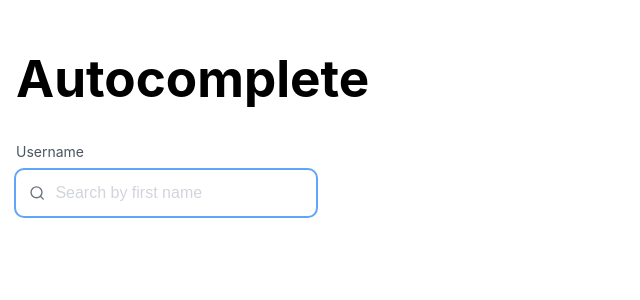
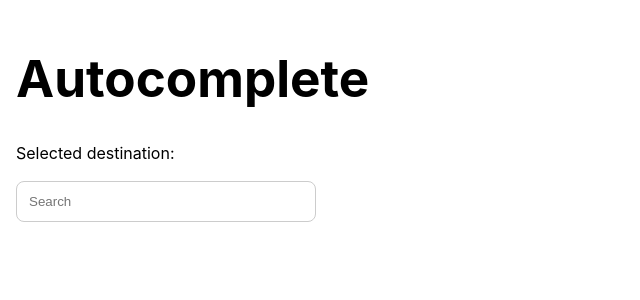
Before and after one commit to younessbennaj/autocomplete, a React (Vite) app: page / in a window 1280 px wide. Shown: the top 300 px of the page, without its empty margins (0-640 px from the left). Built offline with nearby package versions, Linux system fonts and the light colour scheme.

Commit message:
feat: implement compound component pattern and new autocomplete component API

```diff
--- /dev/null
+++ b/src/App.module.css
@@ -0,0 +1,93 @@
+.wrapper {
+  position: relative;
+  display: flex;
+  flex-direction: column;
+  gap: 0.5rem;
+}
+
+.input {
+  width: 100%;
+  font-size: 1rem;
+  border: none;
+}
+
+.input:focus-within {
+  outline: none;
+}
+
+.input::placeholder {
+  color: #d1d5db;
+  font-weight: 400;
+}
+
+.dropdown {
+  border: 1px solid #cbd5e1;
+  border-radius: 8px;
+  position: absolute;
+  width: 100%;
+  padding: 8px;
+  top: calc(100% + 8px); /* Le positionne juste en dessous du parent */
+  left: 0;
+  box-shadow: 0 4px 6px -1px rgb(0 0 0 / 0.1), 0 2px 4px -2px rgb(0 0 0 / 0.1);
+}
+
+@keyframes pulse {
+  0% {
+    background-position: 0% 0%;
+  }
+  100% {
+    background-position: -135% 0%;
+  }
+}
+
+.skeleton {
+  animation: pulse 2s infinite;
+  background: linear-gradient(-90deg, #efefef 0%, #fcfcfc 50%, #efefef 100%);
+  background-size: 400% 400%;
+  height: 24px;
+  width: 100%;
+  border-radius: 4px;
+}
+
+.inputWrapper {
+  display: flex;
+  align-items: center;
+  border: 1px solid #ccc;
+  border-radius: 0.25rem;
+  padding: 0.75rem;
+  border-radius: 8px;
+  gap: 0.5rem;
+}
+
+.inputWrapper:focus-within {
+  outline: 2px solid #60a5fa;
+  border-color: transparent;
+}
+
+.label {
+  color: #4b5563;
+  font-size: 14px;
+}
+
+.autocompleteItem {
+  padding: 0.75rem 1rem;
+  border-radius: 4px;
+}
+
+.autocompleteItem:hover {
+  cursor: pointer;
+}
+
+.autocompleteItem:hover {
+  background-color: #f3f4f6;
+}
+
+.autocompleteItem:focus-within {
+  background-color: #f3f4f6;
+  outline: none;
+}
+
+.autocompleteItem[aria-selected="true"] {
+  background-color: #f3f4f6;
+  color: #2563eb;
+}
--- a/src/App.tsx
+++ b/src/App.tsx
@@ -1,81 +1,95 @@
-import { useMemo, useState } from "react";
+import { useState } from "react";
 import "./App.css";
-import DATA from "./data.json";
-import Autocomplete from "./components/Autocomplete";
-import { debounce } from "lodash";
 
-type User = {
-  firstName: string;
-  id: string;
+import {
+  Autocomplete,
+  AutocompleteInput,
+  AutocompleteOption,
+  AutocompleteOptions,
+} from "./components/Autocomplete";
+
+import styles from "./App.module.css";
+
+type Destination = {
+  name: string;
+  id: number;
 };
 
-function fetchSuggestionsByProductName(search: string): Promise<User[]> {
-  return new Promise((resolve) => {
-    setTimeout(() => {
-      // limit to 10 suggestions
-      const suggestions = search
-        ? DATA.result
-            .filter((item) => {
-              return item.firstName
-                .toLowerCase()
-                .includes(search.toLowerCase());
-            })
-            .slice(0, 10)
-        : [];
-      resolve(suggestions);
-    }, 1000);
-  });
-}
+const destinations = [
+  { id: 1, name: "Paris" },
+  { id: 2, name: "Tokyo" },
+  { id: 3, name: "Milan" },
+  { id: 4, name: "Bangkok" },
+  { id: 5, name: "Los Angeles" },
+  { id: 6, name: "New York" },
+  { id: 7, name: "London" },
+  { id: 8, name: "Sydney" },
+  { id: 9, name: "Rome" },
+  { id: 10, name: "Barcelona" },
+  { id: 11, name: "Dubai" },
+  { id: 12, name: "San Francisco" },
+  { id: 13, name: "Berlin" },
+  { id: 14, name: "Istanbul" },
+  { id: 15, name: "Amsterdam" },
+  { id: 16, name: "Prague" },
+  { id: 17, name: "Seoul" },
+  { id: 18, name: "Cape Town" },
+  { id: 19, name: "Vienna" },
+  { id: 20, name: "Singapore" },
+];
 
 function App() {
-  const [search, setSearch] = useState("");
-  const [selected, setSelected] = useState("");
-  const [suggestions, setSuggestions] = useState<User[]>([]);
-  const [loading, setLoading] = useState(false);
+  const [query, setQuery] = useState("");
+  const [selectedDestination, setSelectedDestination] =
+    useState<Destination | null>(null);
 
-  const debouncedFetchSuggestions = useMemo(
-    () =>
-      debounce((value: string) => {
-        setLoading(true);
-        fetchSuggestionsByProductName(value).then((suggestions) => {
-          setSuggestions(suggestions);
-          setLoading(false);
+  const filteredDestination =
+    query === ""
+      ? destinations
+      : destinations.filter((destination) => {
+          return destination.name.toLowerCase().includes(query.toLowerCase());
         });
-        // add finally and catch to handle errors
-      }, 500),
-    []
-  );
-
-  function handleSearchChange(value: string) {
-    setSelected("");
-    setSearch(value);
-    setLoading(true);
-    debouncedFetchSuggestions(value);
-  }
 
   return (
     <>
       <h1>Autocomplete</h1>
+      <p>Selected destination: {selectedDestination?.name}</p>
       <div
         style={{
           width: "300px",
         }}
       >
         <Autocomplete
-          getSuggestionLabel={(suggestion: User) => suggestion.firstName}
-          loading={loading}
-          onChange={handleSearchChange}
-          onSelect={(value) => {
-            setSearch("");
-            setSuggestions([]);
-            setSelected(value);
+          className={styles.wrapper}
+          onChange={(destination) => {
+            const newDestination = destination as Destination;
+            setSelectedDestination(newDestination);
           }}
-          label="Username"
-          placeholder="Search by first name"
-          selected={selected}
-          value={search}
-          suggestions={suggestions}
-        />
+          value={selectedDestination}
+          onClose={() => {
+            setQuery("");
+          }}
+        >
+          <AutocompleteInput
+            displayValue={(destination) =>
+              (destination as Destination)?.name || ""
+            }
+            onChange={(event) => setQuery(event.target.value)}
+          />
+          <AutocompleteOptions className={styles.dropdown}>
+            {filteredDestination.map((destination) => {
+              return (
+                <AutocompleteOption
+                  className={styles.autocompleteItem}
+                  key={destination.id}
+                  value={destination}
+                >
+                  <span>{destination.name}</span>
+                </AutocompleteOption>
+              );
+            })}
+          </AutocompleteOptions>
+        </Autocomplete>
       </div>
     </>
   );
--- a/src/components/Autocomplete/index.tsx
+++ b/src/components/Autocomplete/index.tsx
@@ -1,11 +1,161 @@
 import styles from "./Autocomplete.module.css";
+// import AutocompleteItem from "../AutocompleteItem";
+import { Search } from "react-feather";
+// import { useKeyPress } from "../../hooks/useKeyPress";
+// import { useEffect, useRef, useState } from "react";
+
+import { createContext, useContext, useEffect, useRef, useState } from "react";
+import { useKeyPress } from "../../hooks/useKeyPress";
+
+import FocusLock from "react-focus-lock";
 import AutocompleteItem from "../AutocompleteItem";
-import { Search } from "react-feather";
-import { useKeyPress } from "../../hooks/useKeyPress";
-import { useEffect, useRef, useState } from "react";
-import FocusLock from "react-focus-lock";
+const AutocompleteContext = createContext<{
+  activeOption: unknown;
+  onChange: (value: unknown) => void;
+  value: unknown;
+  onClose: () => void;
+  isOpen: boolean;
+  setIsOpen: (value: boolean) => void;
+  setActiveOption: (value: unknown) => void;
+}>({
+  activeOption: null,
+  onChange: () => {},
+  value: null,
+  onClose: () => {},
+  isOpen: false,
+  setIsOpen: () => {},
+  setActiveOption: () => {},
+});
 
-function Autocomplete<T>({
+export function AutocompleteInput({
+  displayValue,
+  onChange,
+}: {
+  displayValue: (value: unknown) => string;
+  onChange: (event: React.ChangeEvent<HTMLInputElement>) => void;
+}) {
+  const { activeOption, setIsOpen, setActiveOption } = useAutocomplete();
+  const [value, setValue] = useState("");
+  const inputRef = useRef<HTMLInputElement>(null);
+
+  function handleChange(event: React.ChangeEvent<HTMLInputElement>) {
+    setValue(event.target.value);
+    onChange(event);
+    setIsOpen(true);
+    setActiveOption(null);
+  }
+
+  return (
+    <input
+      className={styles.inputWrapper}
+      type="text"
+      placeholder="Search"
+      onChange={handleChange}
+      onFocus={() => setIsOpen(true)}
+      ref={inputRef}
+      value={activeOption ? displayValue(activeOption) : value}
+    />
+  );
+}
+
+export function Autocomplete({
+  className,
+  children,
+  onChange,
+  value,
+  onClose,
+}: {
+  className: string;
+  children: React.ReactNode;
+  onChange: (value: unknown) => void;
+  value: unknown;
+  onClose: () => void;
+}) {
+  const [isOpen, setIsOpen] = useState(false);
+  const [activeOption, setActiveOption] = useState<unknown>(null);
+
+  const containerRef = useRef<HTMLDivElement>(null);
+
+  useEffect(() => {
+    const handleClickOutside = (event: MouseEvent) => {
+      if (
+        containerRef.current &&
+        !containerRef.current.contains(event.target as Node)
+      ) {
+        setIsOpen(false);
+      }
+    };
+
+    document.addEventListener("mousedown", handleClickOutside);
+
+    return () => {
+      document.removeEventListener("mousedown", handleClickOutside);
+    };
+  }, []);
+
+  return (
+    <AutocompleteContext.Provider
+      value={{
+        activeOption,
+        isOpen,
+        setIsOpen,
+        onChange,
+        value,
+        onClose,
+        setActiveOption,
+      }}
+    >
+      <div ref={containerRef} className={className}>
+        {children}
+      </div>
+    </AutocompleteContext.Provider>
+  );
+}
+
+function useAutocomplete() {
+  return useContext(AutocompleteContext);
+}
+
+export function AutocompleteOptions({
+  children,
+  className,
+}: {
+  children: React.ReactNode;
+  className: string;
+}) {
+  const { isOpen } = useAutocomplete();
+  if (!isOpen) {
+    return null;
+  }
+  return <ul className={className}>{children}</ul>;
+}
+
+export function AutocompleteOption({
+  className,
+  children,
+  value,
+}: {
+  className: string;
+  children: React.ReactNode;
+  value: unknown;
+}) {
+  const { onChange, onClose, setIsOpen, setActiveOption } = useAutocomplete();
+  return (
+    <li
+      className={className}
+      onClick={() => {
+        setActiveOption(value);
+        setIsOpen(false);
+        onChange(value);
+        onClose();
+      }}
+    >
+      {children}
+    </li>
+  );
+}
+
+export function AutocompleteOld<T>({
   getSuggestionLabel,
   loading,
   label,
@@ -177,4 +327,4 @@ function Autocomplete<T>({
   );
 }
 
-export default Autocomplete;
+// export default Autocomplete;
```
